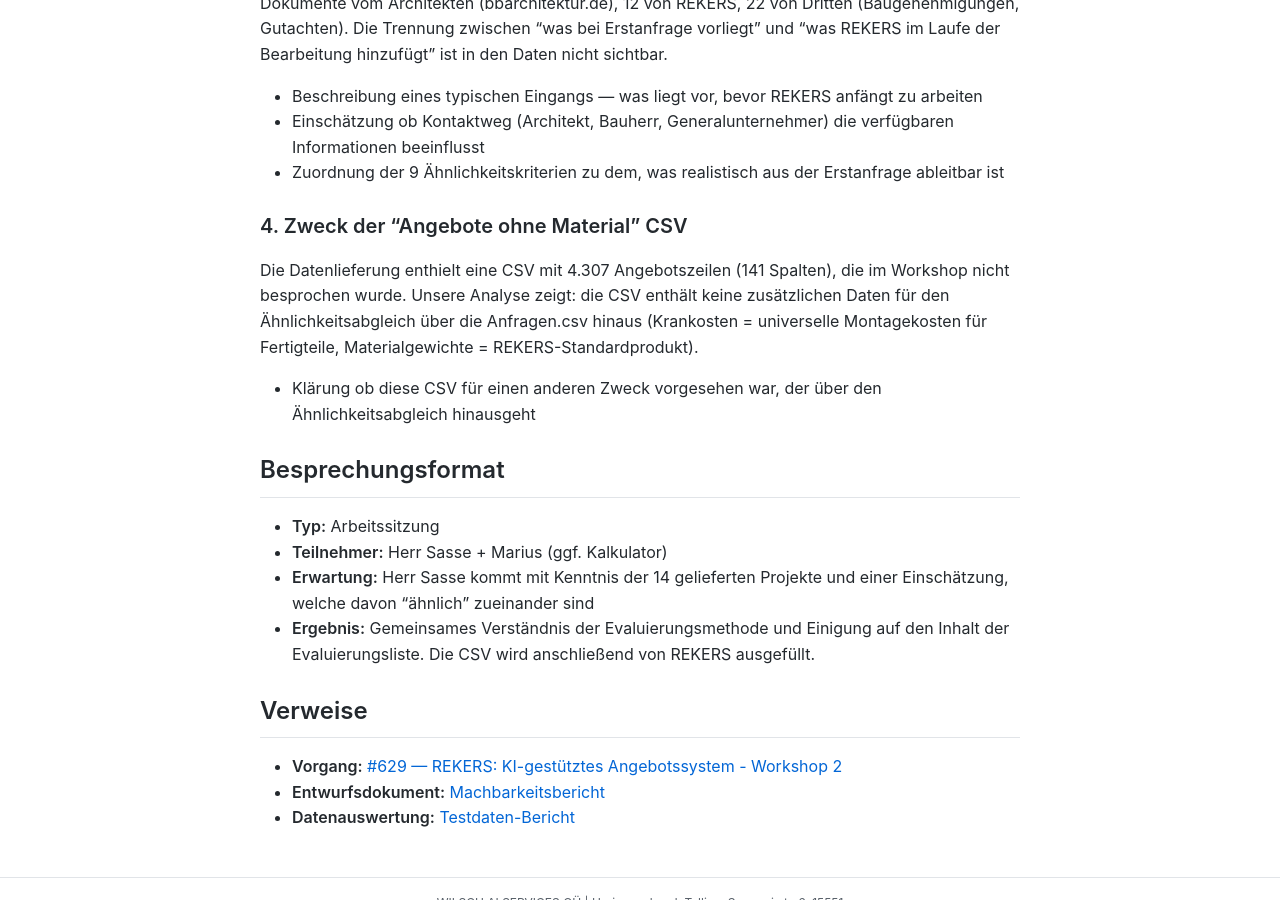
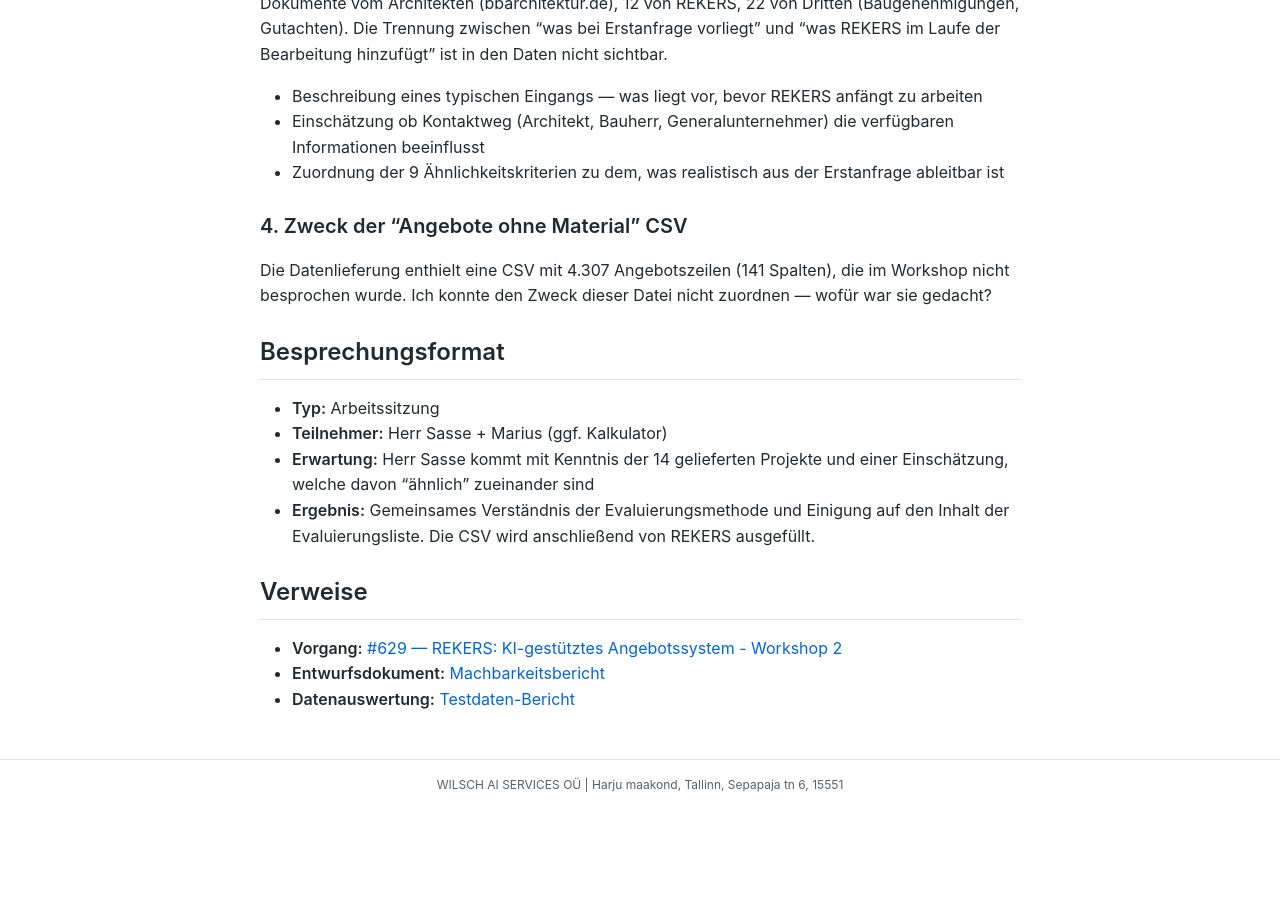
Before and after one commit to MariusWilsch/public-wilsch-ai-pages, a Jekyll site: the page built from project/rekers/meeting-agenda-evaluierungsliste.md, in a window 1280 px wide and 900 px high, scrolled down 1600 px. Built offline with Jekyll 4.4.1, drawn with Linux system fonts in a browser that asks for light colours; our own code applies the rules of GitHub Pages for plain Markdown files; after the commit the page ends 2409 px from its top, so only the background shows below that.

Commit message:
Sync from hippocampus 2026-02-11

```diff
--- a/project/rekers/meeting-agenda-evaluierungsliste.md
+++ b/project/rekers/meeting-agenda-evaluierungsliste.md
@@ -48,9 +48,7 @@ Wir wissen wie die historischen Projekte aussehen (14 geliefert), aber nicht wie
 
 ### 4. Zweck der "Angebote ohne Material" CSV
 
-Die Datenlieferung enthielt eine CSV mit 4.307 Angebotszeilen (141 Spalten), die im Workshop nicht besprochen wurde. Unsere Analyse zeigt: die CSV enthält keine zusätzlichen Daten für den Ähnlichkeitsabgleich über die Anfragen.csv hinaus (Krankosten = universelle Montagekosten für Fertigteile, Materialgewichte = REKERS-Standardprodukt).
-
-- Klärung ob diese CSV für einen anderen Zweck vorgesehen war, der über den Ähnlichkeitsabgleich hinausgeht
+Die Datenlieferung enthielt eine CSV mit 4.307 Angebotszeilen (141 Spalten), die im Workshop nicht besprochen wurde. Ich konnte den Zweck dieser Datei nicht zuordnen — wofür war sie gedacht?
 
 ## Besprechungsformat
 
```
